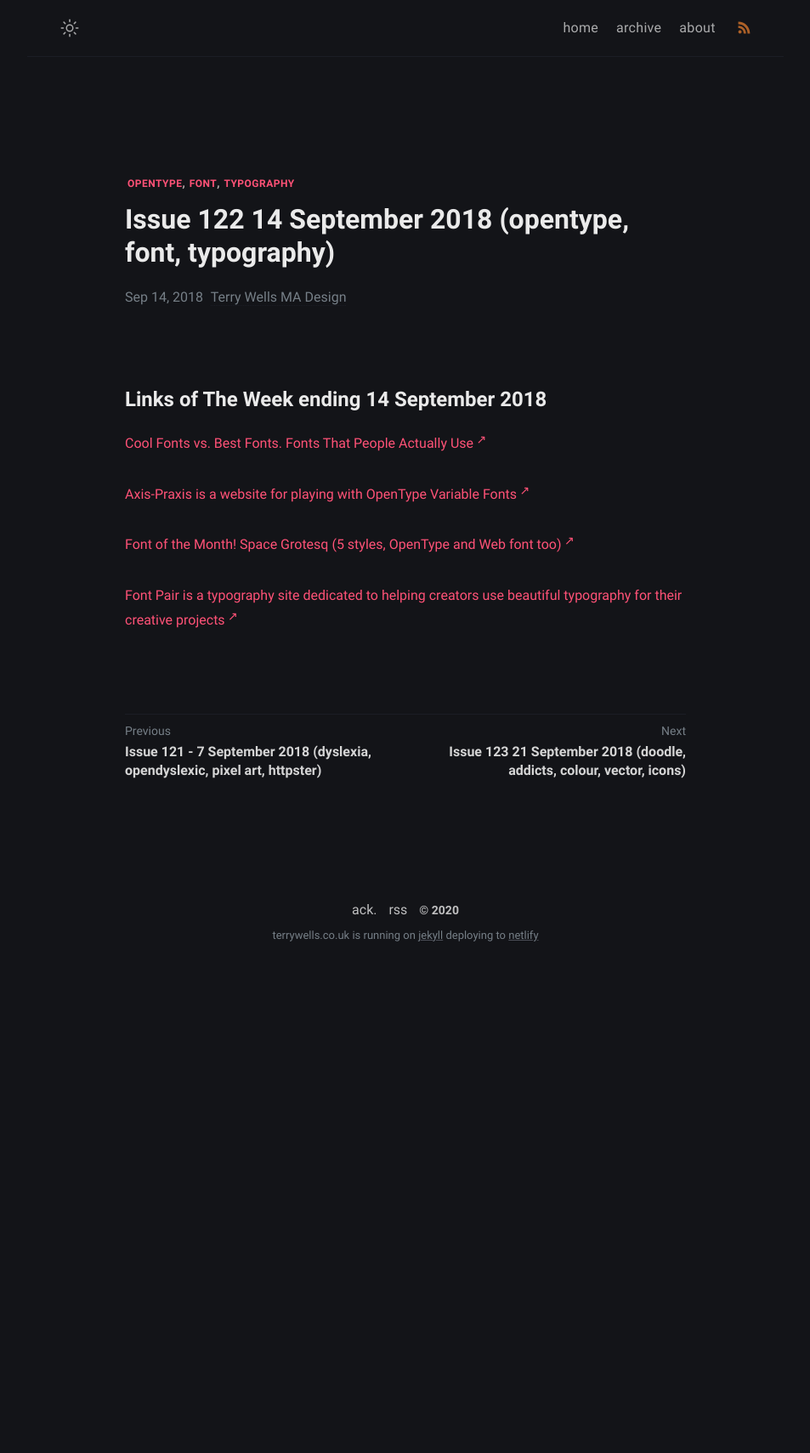
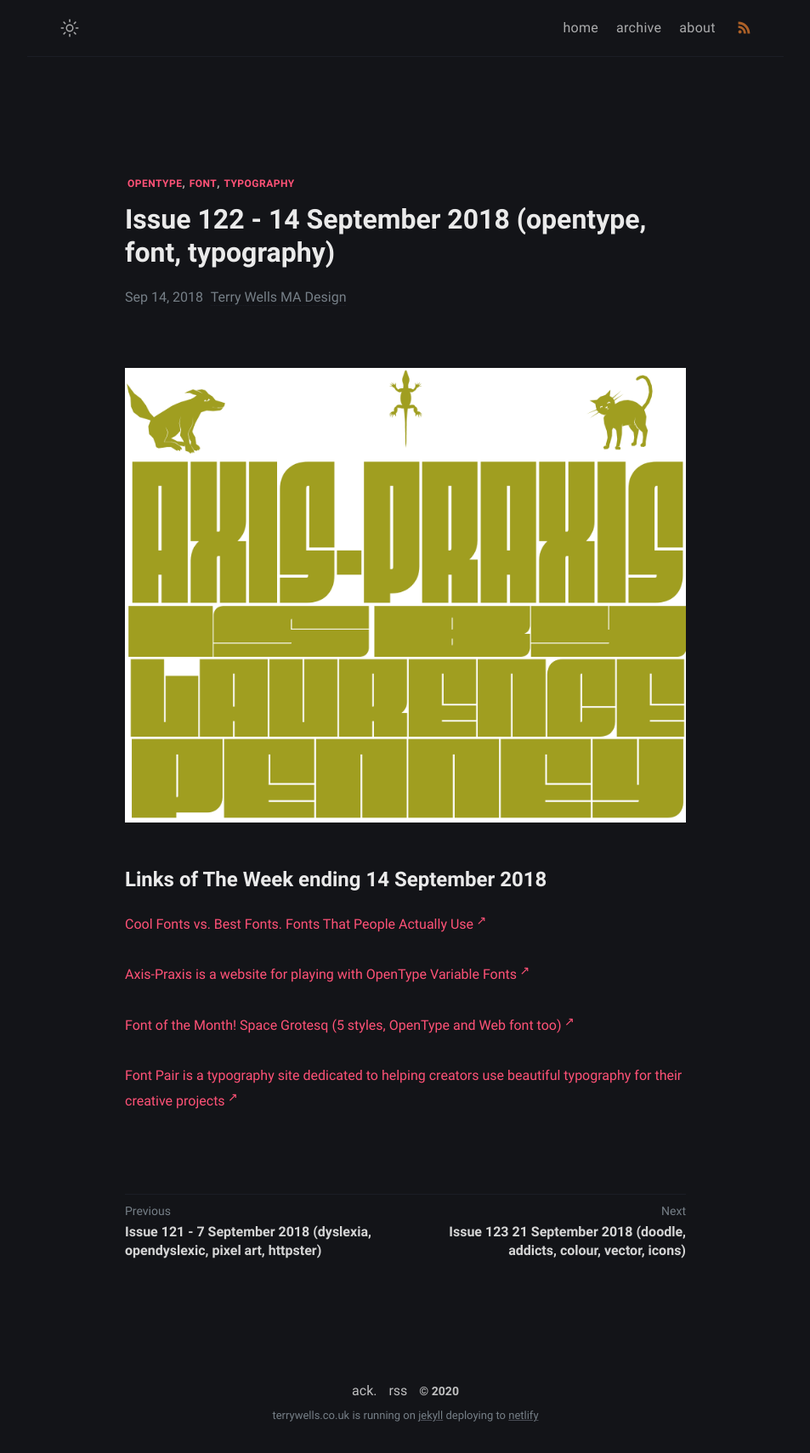
Before and after one commit to wristtattoo/jekyll-klise, a Jekyll site: the page built from _posts/2020-11-03-issue-122-14-september-2018-opentype-font-typography.md, in a window 1280 px wide. Shown: the whole page at 85% size, without its empty margins (163-1116 px from the left). Built offline with Jekyll 4.4.1, drawn with Linux system fonts in a browser that asks for light colours; a script that is not in the unit is left out; before the commit the page ends 1145 px from its top, so only the background shows below that.

Commit message:
Update Links of The Week “2020-11-03-issue-122-14-september-2018-opentype-font-typography”

```diff
--- a/_posts/2020-11-03-issue-122-14-september-2018-opentype-font-typography.md
+++ b/_posts/2020-11-03-issue-122-14-september-2018-opentype-font-typography.md
@@ -1,9 +1,11 @@
 ---
 layout: post
-title: Issue 122 14 September 2018 (opentype, font, typography)
+title: Issue 122 - 14 September 2018 (opentype, font, typography)
 tags: opentype font typography
 date: 2018-09-14T13:26:26.013Z
 ---
+![Cool Fonts vs. Best Fonts. Fonts That People Actually Use](/assets/uploads/issue-122.png "Cool Fonts vs. Best Fonts. Fonts That People Actually Use")
+
 # Links of The Week ending 14 September 2018
 
 <a href="https://icons8.com/fonts/roboto/arial" title="Cool Fonts vs. Best Fonts. Fonts That People Actually Use" alt="Cool Fonts vs. Best Fonts. Fonts That People Actually Use" target="_blank">Cool Fonts vs. Best Fonts. Fonts That People Actually Use</a>
```
Also changed, not shown: assets/uploads/issue-122.png (added).
